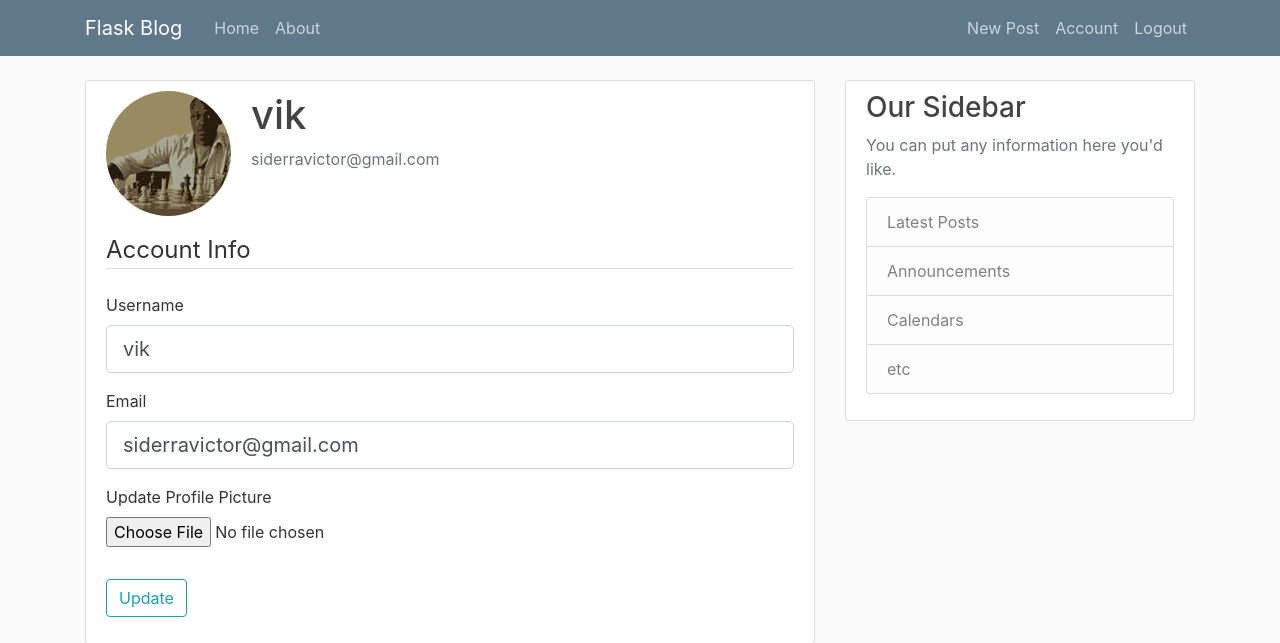
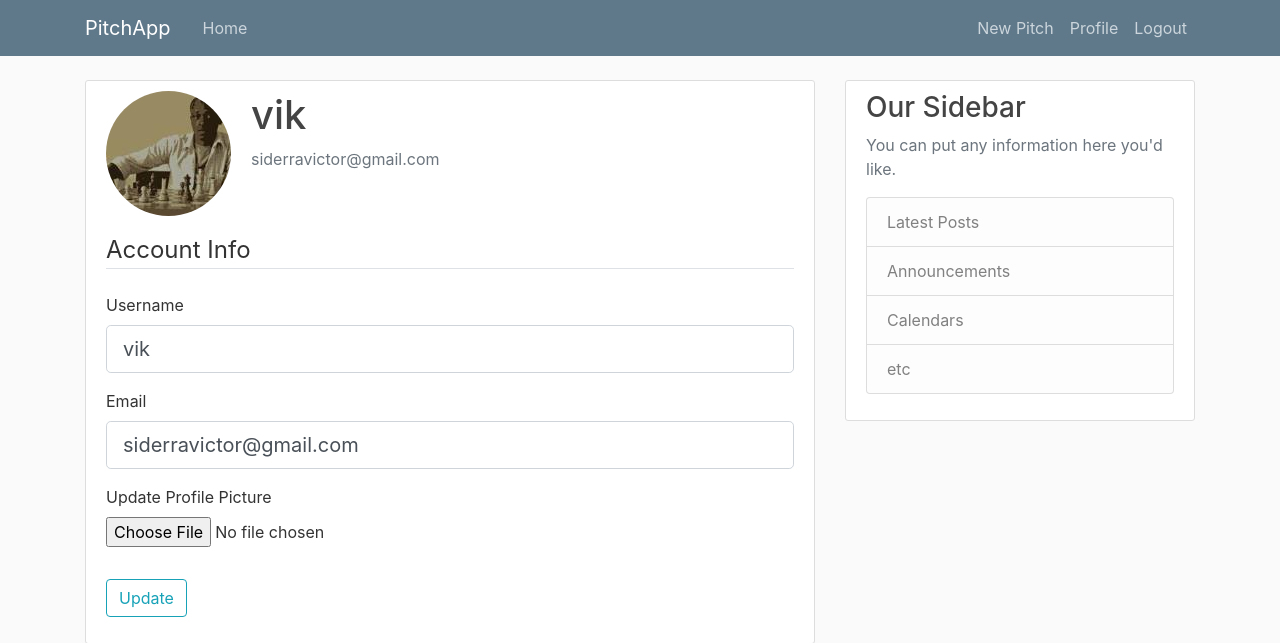
Before and after one commit to vsidera/PitchApp, a Flask app: page /account in a window 1280 px wide. Shown: the top 643 px of the page. Run offline with Flask 2, Linux system fonts and the light colour scheme; a user stored in the database is signed in; some libraries are stand-ins or nearby versions.

Commit message:
update the navbar

```diff
--- a/pitch/templates/layout.html
+++ b/pitch/templates/layout.html
@@ -11,29 +11,29 @@
     <link rel="stylesheet" type="text/css" href="{{ url_for('static', filename='main.css') }}">
 
     {% if title %}
-        <title>Flask Blog - {{ title }}</title>
+        <title>PitchApp - {{ title }}</title>
     {% else %}
-        <title>Flask Blog</title>
+        <title>PitchApp</title>
     {% endif %}
 </head>
 <body>
     <header class="site-header">
       <nav class="navbar navbar-expand-md navbar-dark bg-steel fixed-top">
         <div class="container">
-          <a class="navbar-brand mr-4" href="/">Flask Blog</a>
+          <a class="navbar-brand mr-4" href="/">PitchApp</a>
           <button class="navbar-toggler" type="button" data-toggle="collapse" data-target="#navbarToggle" aria-controls="navbarToggle" aria-expanded="false" aria-label="Toggle navigation">
             <span class="navbar-toggler-icon"></span>
           </button>
           <div class="collapse navbar-collapse" id="navbarToggle">
             <div class="navbar-nav mr-auto">
               <a class="nav-item nav-link" href="{{ url_for('home') }}">Home</a>
-              <a class="nav-item nav-link" href="{{ url_for('about') }}">About</a>
+              <!-- <a class="nav-item nav-link" href="{{ url_for('about') }}">About</a> -->
             </div>
             <!-- Navbar Right Side -->
             <div class="navbar-nav">
               {% if current_user.is_authenticated %}
-                <a class="nav-item nav-link" href="{{ url_for('new_post') }}">New Post</a>
-                <a class="nav-item nav-link" href="{{ url_for('account') }}">Account</a>
+                <a class="nav-item nav-link" href="{{ url_for('new_post') }}">New Pitch</a>
+                <a class="nav-item nav-link" href="{{ url_for('account') }}">Profile</a>
                 <a class="nav-item nav-link" href="{{ url_for('logout') }}">Logout</a>
               {% else %}
                 <a class="nav-item nav-link" href="{{ url_for('login') }}">Login</a>
```
